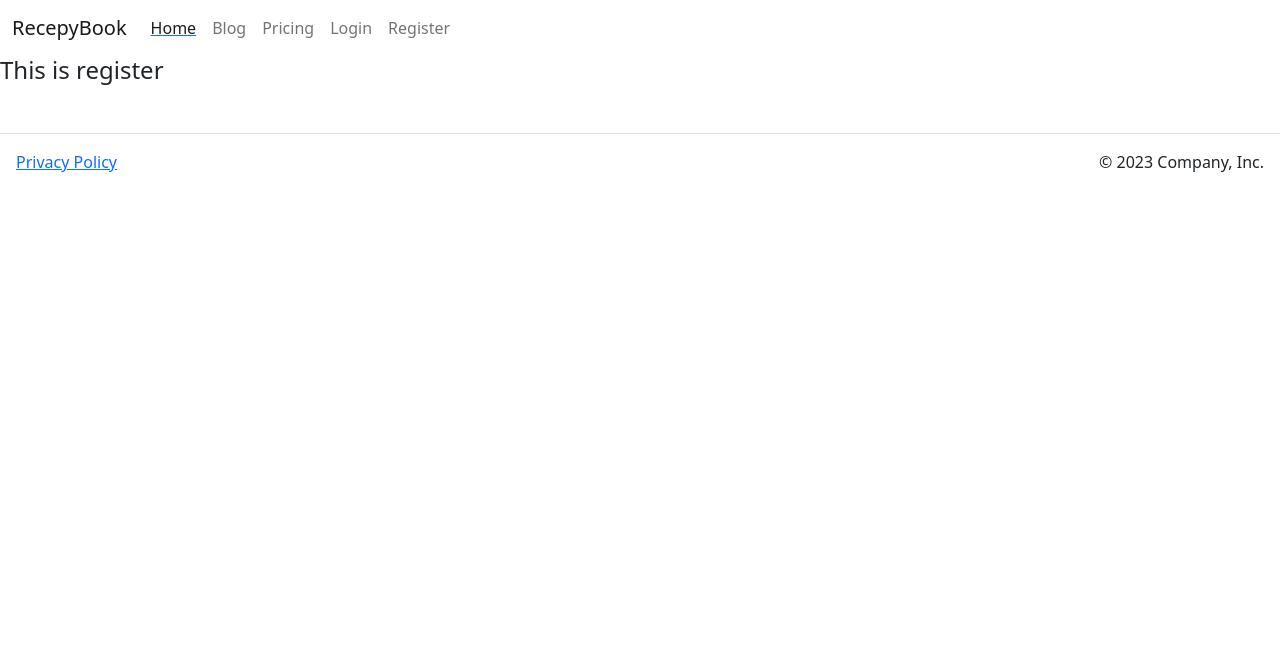
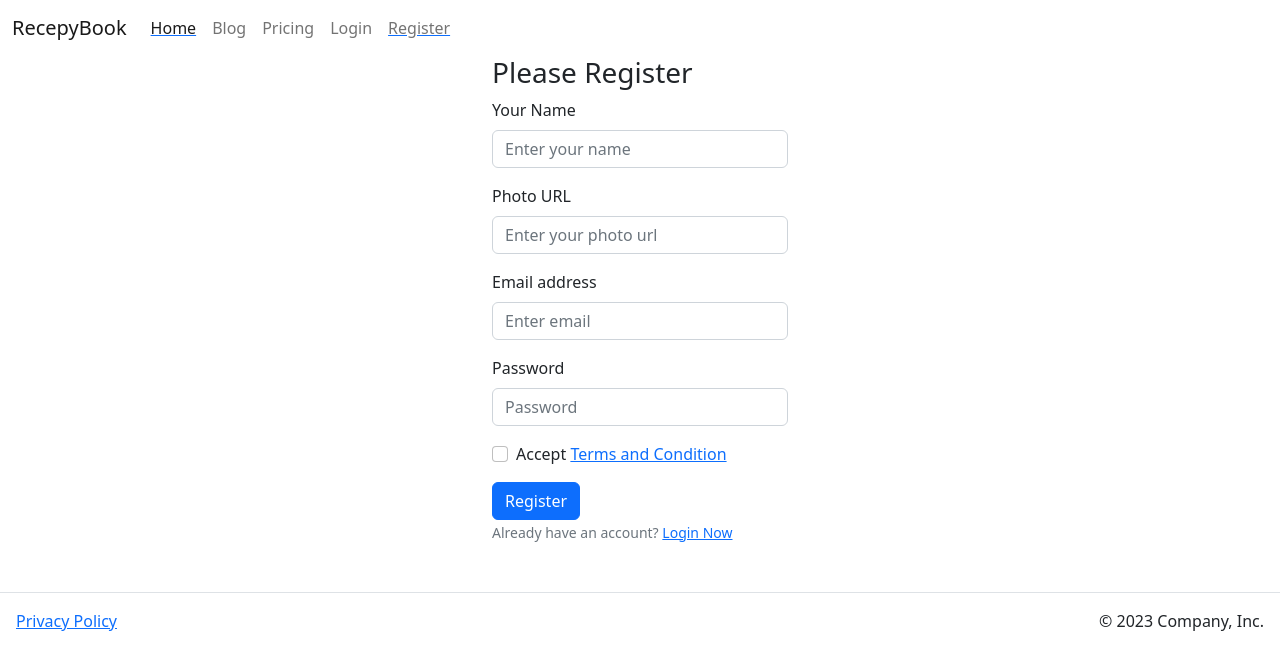
Before and after one commit to sabzi3212/recipe-hunter, a React (Vite) app: page /register in a window 1280 px wide. Shown: the top 670 px of the page. Built offline with nearby package versions, Linux system fonts and the light colour scheme; no server answers.

Commit message:
registration page created

```diff
--- /dev/null
+++ b/src/Provider/AuthProvider.jsx
@@ -0,0 +1,53 @@
+/* eslint-disable react/prop-types */
+import React, { createContext } from 'react';
+import { createUserWithEmailAndPassword, getAuth, onAuthStateChanged, signInWithEmailAndPassword, signOut } from "firebase/auth";
+import app from '../firebase/firebase.config';
+import { useEffect } from 'react';
+import { useState } from 'react';
+
+const auth = getAuth(app);
+
+export const AuthContext = createContext(null);
+
+
+const AuthProvider = ({children}) => {
+
+    const [user, setUser] = useState(null);
+    const [loading, setLoading] = useState(true);
+
+    const createUser = (email,password) =>{
+        setLoading(true);
+        return createUserWithEmailAndPassword(auth, email, password);
+    }
+
+    const signInUser = (email,password) =>{
+        setLoading(true);
+        return signInWithEmailAndPassword(auth, email, password);
+    }
+
+    const logOut = () =>{
+        setLoading(true);
+        return signOut(auth);
+    }
+
+    useEffect(()=>{
+       const unsubscribe =  onAuthStateChanged(auth, loggedUser =>{
+            console.log('logged in user inside auth state observer', loggedUser);
+            setUser(loggedUser);
+            setLoading(false);
+        })
+        return () =>{
+            unsubscribe();
+        }
+    },[])
+    const authInfo = {
+    user, createUser, signInUser, logOut, loading
+    }
+    return (
+        <AuthContext.Provider value={authInfo}>
+            {children}
+        </AuthContext.Provider>
+    );
+};
+
+export default AuthProvider;
--- a/src/layout/Main.jsx
+++ b/src/layout/Main.jsx
@@ -5,6 +5,7 @@ import Footer from '../pages/Shared/Footer';
 import NavigationBar from '../pages/Shared/NavigationBar';
 import Banner from '../pages/Shared/Banner';
 import Chefs from '../pages/Home/Chefs/Chefs';
+import About from '../pages/Shared/About';
 
 const Main = () => {
     return (
@@ -12,6 +13,7 @@ const Main = () => {
             <NavigationBar></NavigationBar>
             <Banner></Banner>
             <Chefs></Chefs>
+            <About></About>
 
             <Footer></Footer>
         </div>
--- a/src/main.jsx
+++ b/src/main.jsx
@@ -5,9 +5,12 @@ import './index.css'
 import 'bootstrap/dist/css/bootstrap.min.css';
 import { RouterProvider } from 'react-router-dom';
 import router from './routes/Routes.jsx';
+import AuthProvider from './Provider/AuthProvider';
 
 ReactDOM.createRoot(document.getElementById('root')).render(
   <React.StrictMode>
+    <AuthProvider>
     <RouterProvider router={router}></RouterProvider>
+    </AuthProvider>
   </React.StrictMode>,
 )
--- a/src/pages/Login/Register/Register.jsx
+++ b/src/pages/Login/Register/Register.jsx
@@ -1,11 +1,76 @@
 /* eslint-disable no-unused-vars */
-import React from 'react';
+import React, { useContext } from 'react';
+import { Button, Container, Form } from 'react-bootstrap';
+import { Link } from 'react-router-dom';
+import { AuthContext } from '../../../Provider/AuthProvider';
+
+
 
 const Register = () => {
+
+  const { createUser } = useContext(AuthContext);
+
+  const handleRegister = event =>{
+    event.preventDefault();
+    const form = event.target;
+    const name = form.name.value;
+    const email = form.email.value;
+    const photo = form.photo.value;
+    const password = form.password.value;
+    console.log(name,photo,email,password);
+
+    createUser(email,password)
+    .then(result =>{
+      const createdUser =result.user;
+      console.log(createdUser);
+    })
+    .catch(error =>{
+      console.log(error);
+    })
+  }
   return (
-    <div>
-      <h4>This is register</h4>
-    </div>
+    <Container className='mx-auto w-25'>
+    <h3>Please Register</h3>
+    <Form onSubmit={handleRegister}>
+<Form.Group className="mb-3" controlId="formBasicEmail">
+<Form.Label>Your Name</Form.Label>
+<Form.Control name='name' type="text" placeholder="Enter your name" required />
+
+</Form.Group>
+<Form.Group className="mb-3" controlId="formBasicEmail">
+<Form.Label>Photo URL</Form.Label>
+<Form.Control name='photo' type="text" placeholder="Enter your photo url" required />
+
+</Form.Group>
+<Form.Group className="mb-3" controlId="formBasicEmail">
+<Form.Label>Email address</Form.Label>
+<Form.Control name='email' type="email" placeholder="Enter email" required />
+
+</Form.Group>
+
+<Form.Group className="mb-3" controlId="formBasicPassword">
+<Form.Label>Password</Form.Label>
+<Form.Control name='password' type="password" placeholder="Password" required/>
+</Form.Group>
+<Form.Group className="mb-3" controlId="formBasicCheckbox">
+<Form.Check type="checkbox" name='accept' label={<>Accept <Link to='/terms'>Terms and Condition</Link></>} required />
+</Form.Group>
+<Button variant="primary" type="submit">
+Register
+</Button>
+<br />
+<Form.Text className="text-muted text-secondary">
+  Already have an account? <Link to='/login'>Login Now</Link>
+</Form.Text>
+<Form.Text className="text-muted text-success">
+
+</Form.Text>
+<Form.Text className="text-muted text-danger">
+
+</Form.Text>
+</Form>
+
+</Container>
   );
 };
 
--- /dev/null
+++ b/src/pages/Shared/About.jsx
@@ -0,0 +1,20 @@
+import React from 'react';
+import { Col, Container, Image, Row } from 'react-bootstrap';
+
+const About = () => {
+    return (
+        <Container fluid className="bg-dark text-white py-5 mt-5 ">
+      <Row className="justify-content-center align-items-center">
+        <Col md={6} className="text-center">
+          <h1 className="display-4">About Us</h1>
+          <p className="lead">Welcome to our recipe finder website! Discover a vast collection of delicious recipes suitable for every taste and occasion. Whether you're a seasoned chef or just starting your culinary journey, our user-friendly interface and advanced search functionality make it easy to find the perfect dish. From quick weekday meals to gourmet delights, explore a diverse range of recipes that cater to all skill levels and dietary preferences. Embark on a culinary adventure with us and elevate your cooking skills with our inspiring recipes and step-by-step instructions.</p>
+        </Col>
+        <Col md={6} className="text-center">
+          <Image className='size' src="https://i.ibb.co/FbTn2bP/john-fornander-j-JIb2e7-Jkcs-unsplash.jpg" fluid />
+        </Col>
+      </Row>
+    </Container>
+    );
+};
+
+export default About;
--- a/src/pages/Shared/NavigationBar.jsx
+++ b/src/pages/Shared/NavigationBar.jsx
@@ -44,9 +44,11 @@ const NavigationBar = () => {
         <li className="nav-item">
           <a className="nav-link" href="#">Login</a>
         </li>
+        <Link to='/register'>
         <li className="nav-item ms-auto">
           <a className="nav-link" href="#">Register</a>
         </li>
+        </Link>
       </ul>
     </div>
   </div>
```
